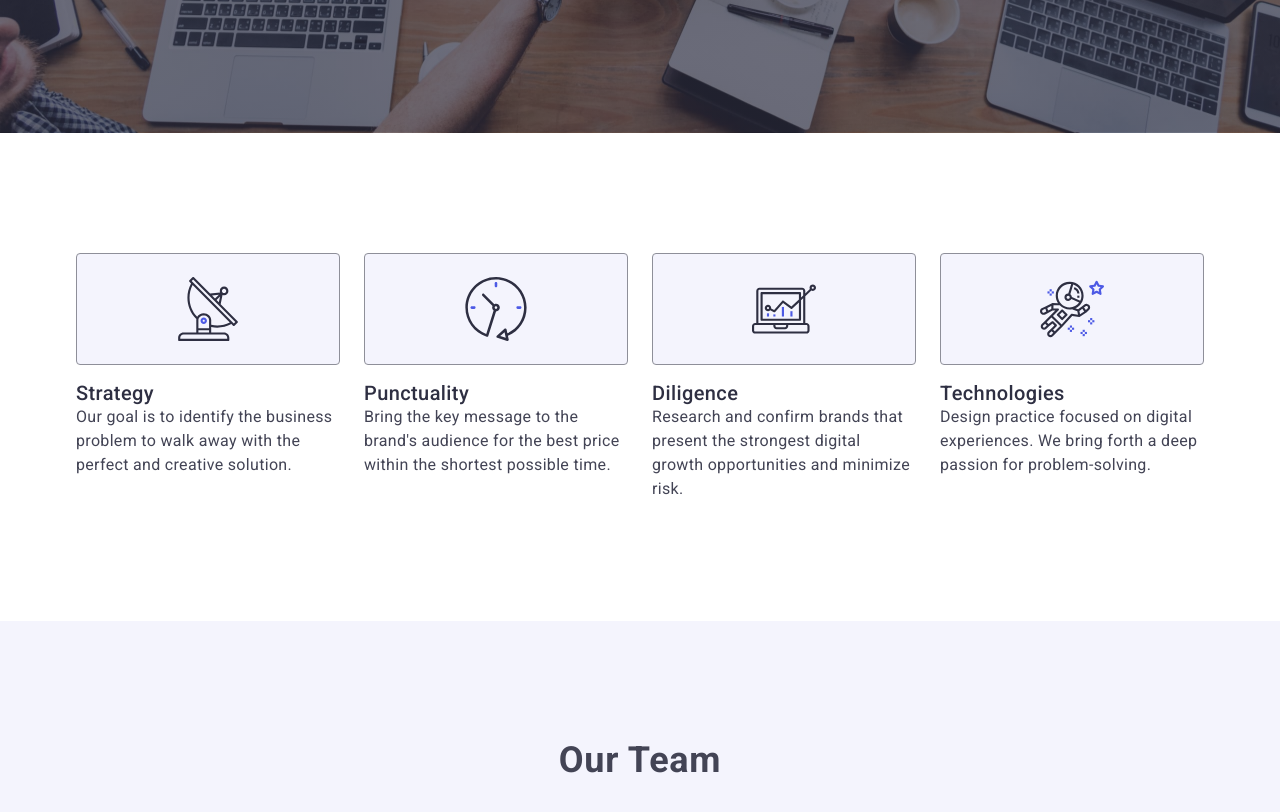
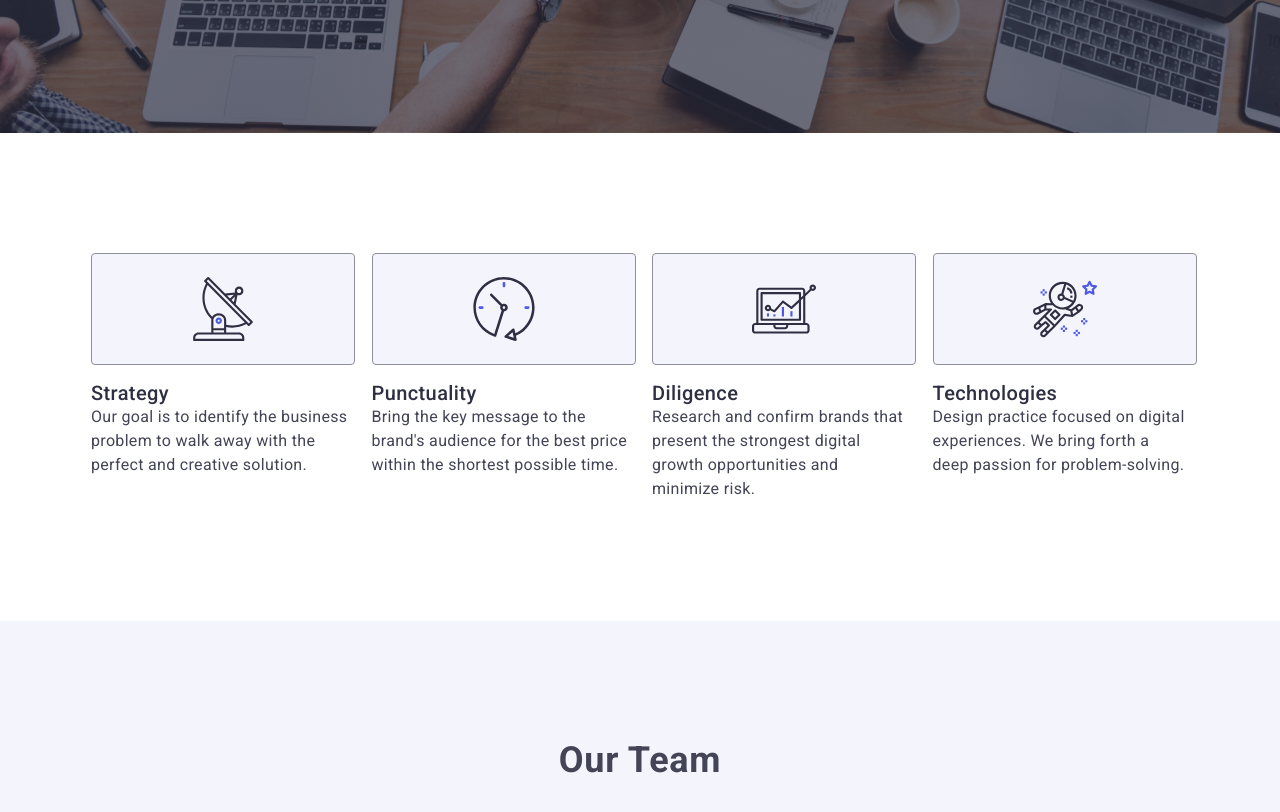
Before and after one commit to arthurpavlov638/goit-markup-hw-05, a plain HTML site: page index.html in a window 1280 px wide. Shown: the part 540-1352 px from the top of the page. Drawn offline with nearby package versions, Linux system fonts and the light colour scheme; files whose address does not match are found by name.

Commit message:
add files

```diff
--- a/css/styles.css
+++ b/css/styles.css
@@ -211,7 +211,6 @@ button {
   cursor: pointer;
   display: block;
   margin: 0 auto;
-  margin-top: 48px;
   transition: background-color 250ms cubic-bezier(0.4, 0, 0.2, 1);
 }
 
@@ -238,15 +237,15 @@ button {
   }
   .section-our{
     padding: 120px 0;
-    margin: 0 auto;
-    max-width: 1128px;
+
+
 }
 
 .section-list {
-    display: flex;
-    margin-right: 24px;
-    margin-right: 0 ;
-    gap: 24px;
+  display: flex;
+  gap: 24px;
+  justify-content: space-between;
+  margin: 0 15px;
 }
 .section-list-item {
     display: flex;
--- a/index.html
+++ b/index.html
@@ -53,7 +53,7 @@
 
 <!-- ============ OUR BENEFICS ============ -->
         <section class="section-our">
-          <div class="benefics-container">
+          <div class="container benefics">
             <h2 class="visually-hidden">Our benefics</h2>
               <ul class="section-list">
                 <li class="section-list-item">
```
